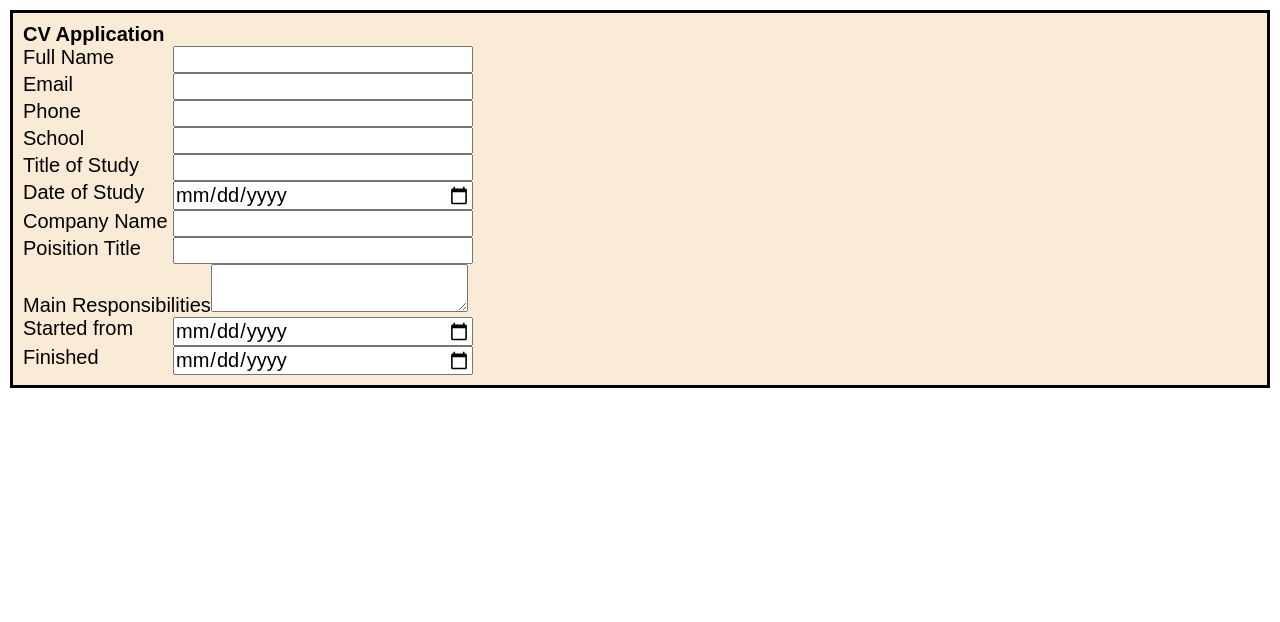
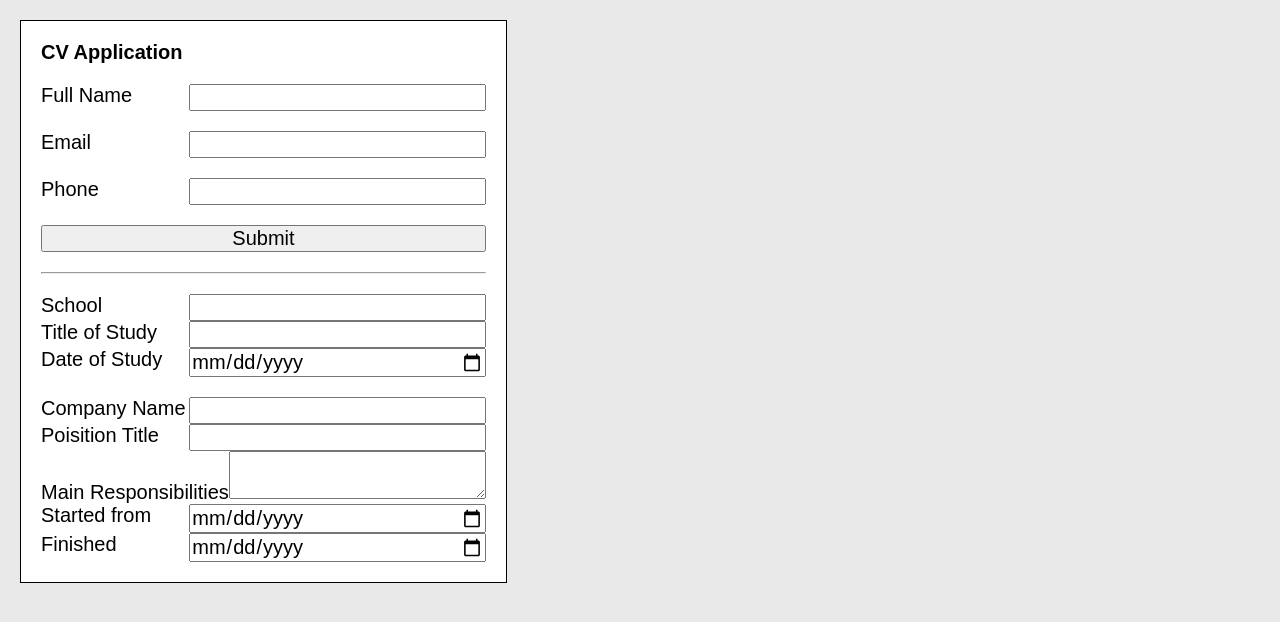
Before and after one commit to yunemak/cv-application, a React (Vite) app: page / in a window 1280 px wide. Shown: the top 622 px of the page. Built offline with nearby package versions, Linux system fonts and the light colour scheme.

Commit message:
Change styles

```diff
--- a/src/App.jsx
+++ b/src/App.jsx
@@ -5,12 +5,15 @@ import InputField from "./components/InputField";
 function App() {
 	return (
 		<div className="app">
+			<div className="form-field">
 				<h1>CV Application</h1>
 				<form>
 					<InputField labelText="Full Name" type="text" />
 					<InputField labelText="Email" type="email" />
 					<InputField labelText="Phone" type="tel" />
+					<button>Submit</button>
 				</form>
+				<hr />
 				<form>
 					<Education />
 				</form>
@@ -18,6 +21,8 @@ function App() {
 					<Experience />
 				</form>
 			</div>
+			<div className="output-field"></div>
+		</div>
 	);
 }
 
--- a/src/index.css
+++ b/src/index.css
@@ -6,18 +6,38 @@
 	font-family: sans-serif;
 }
 
+body {
+	background-color: rgb(233, 233, 233);
+	display: flex;
+	gap: 20px;
+}
+
 div.app {
-	margin: 10px;
-	border: 3px solid black;
-	padding: 10px;
-	background-color: antiquewhite;
+	margin: 20px;
+	padding: 20px;
+	border: 1px solid black;
+	background-color: white;
+}
+
+div.form-field {
+	display: flex;
+	flex-direction: column;
+	gap: 20px;
 }
 
 div.education-field div.experience-field {
-	width: 800px;
+	display: flex;
+	flex-direction: column;
+	gap: 20px;
+}
+
+form {
+	display: flex;
+	flex-direction: column;
+	gap: 20px;
 }
 
 div.input-field {
 	display: grid;
-	grid-template-columns: 150px 300px;
+	grid-template-columns: 1fr 2fr;
 }
```
Lines whose indentation alone changed are shown as unchanged.
